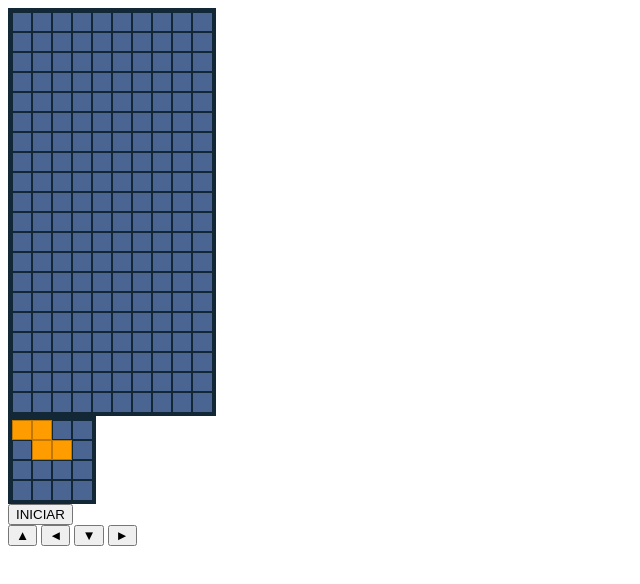
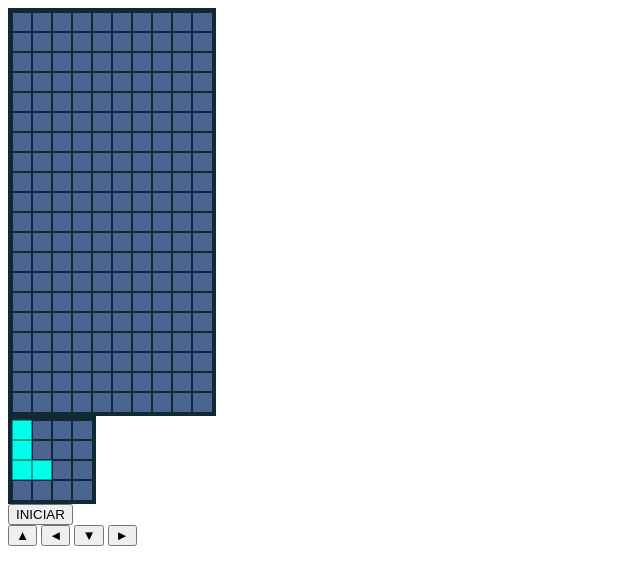
Before and after one commit to ZahidN09/tetris, a plain HTML site: page index.html in a window 1280 px wide. Both pictures are taken after a click on the button "INICIAR". Shown: the whole page, without its empty margins (0-640 px from the left). Drawn offline with Linux system fonts and the light colour scheme.

Commit message:
Generar pieza aleatoria al precionar Inicio, actualizar pantalla

```diff
--- a/index.html
+++ b/index.html
@@ -12,12 +12,12 @@
     <canvas id="siguientePieza" width="80" height="80"></canvas>
     <div class="controls-section">
 
-        <button class="botonControl btn-start" onclick="start()">INICIAR</button>
+        <button class="botonControl btn-start" onclick="actualizarPantalla()">INICIAR</button>
         <div class="d-pad-keyboard">
-            <button class="botonControl up" onclick="moverArriba()">▲</button>
-            <button class="botonControl left" onclick="moverIzquierda()">◄</button>
-            <button class="botonControl down" onclick="moverAbajo()">▼</button>
-            <button class="botonControl right" onclick="moverDerecha()">►</button>
+            <button class="botonControl up">▲</button>
+            <button class="botonControl left">◄</button>
+            <button class="botonControl down">▼</button>
+            <button class="botonControl right">►</button>
         </div>
 
     </div>
--- a/tetris.js
+++ b/tetris.js
@@ -8,19 +8,28 @@ const FILAS_P = ALTO_CANVA_P / LADO_SECCION;
 const COLUMNAS_S = ANCHO_CANVA_S / LADO_SECCION;
 const FILAS_S = ALTO_CANVA_S / LADO_SECCION;
 
-const PIEZA_1 = [[1, 0, 0,0], [1, 0, 0, 0], [1, 0, 0, 0], [1, 0, 0, 0], "#ff0000", "#a80000"];
-const PIEZA_2 = [[1, 1, 0,0], [1, 1, 0, 0], [0, 0, 0, 0], [0, 0, 0, 0], "#f2ff00", "#aeb700"];
-const PIEZA_3 = [[1, 1, 0,0], [1, 0, 0, 0], [1, 0, 0, 0], [0, 0, 0, 0], "#48ff00", "#34b900"];
-const PIEZA_4 = [[1, 0, 0,0], [1, 0, 0, 0], [1, 1, 0, 0], [0, 0, 0, 0], "#00ffea", "#009b8e"];
-const PIEZA_5 = [[1, 0, 0,0], [1, 1, 0, 0], [1, 0, 0, 0], [0, 0, 0, 0], "#c800ff", "#54009e"];
-const PIEZA_6 = [[0, 1, 1,0], [1, 1, 0, 0], [0, 0, 0, 0], [0, 0, 0, 0], "#ff00cc", "#b3008f"];
-const PIEZA_7 = [[1, 1, 0,0], [0, 1, 1, 0], [0, 0, 0, 0], [0, 0, 0, 0], "#ff9d00", "#c07700"];
-const PIEZAS = [PIEZA_1,PIEZA_2,PIEZA_3,PIEZA_4,PIEZA_5,PIEZA_6,PIEZA_7];
+const PIEZA_1 = [[1, 0, 0, 0], [1, 0, 0, 0], [1, 0, 0, 0], [1, 0, 0, 0], "#ff0000", "#a80000"];
+const PIEZA_2 = [[1, 1, 0, 0], [1, 1, 0, 0], [0, 0, 0, 0], [0, 0, 0, 0], "#f2ff00", "#aeb700"];
+const PIEZA_3 = [[1, 1, 0, 0], [1, 0, 0, 0], [1, 0, 0, 0], [0, 0, 0, 0], "#48ff00", "#34b900"];
+const PIEZA_4 = [[1, 0, 0, 0], [1, 0, 0, 0], [1, 1, 0, 0], [0, 0, 0, 0], "#00ffea", "#009b8e"];
+const PIEZA_5 = [[1, 0, 0, 0], [1, 1, 0, 0], [1, 0, 0, 0], [0, 0, 0, 0], "#c800ff", "#54009e"];
+const PIEZA_6 = [[0, 1, 1, 0], [1, 1, 0, 0], [0, 0, 0, 0], [0, 0, 0, 0], "#ff00cc", "#b3008f"];
+const PIEZA_7 = [[1, 1, 0, 0], [0, 1, 1, 0], [0, 0, 0, 0], [0, 0, 0, 0], "#ff9d00", "#c07700"];
+const PIEZAS = [PIEZA_1, PIEZA_2, PIEZA_3, PIEZA_4, PIEZA_5, PIEZA_6, PIEZA_7];
 
 function preInicio() {
     dibujarGrid(ctxP, COLUMNAS_P, FILAS_P, LADO_SECCION, "#132837");
     dibujarGrid(ctxS, COLUMNAS_S, FILAS_S, LADO_SECCION, "#132837");
     let pieza_actual = PIEZA_7;
+    dibujarPieza(pieza_actual);
+}
+
+function actualizarPantalla() {
+    limpiarCanva(ctxP);
+    limpiarCanva(ctxS);
+    generarPiezaAleatoria();
+    dibujarGrid(ctxP, COLUMNAS_P, FILAS_P, LADO_SECCION, "#132837");
+    dibujarGrid(ctxS, COLUMNAS_S, FILAS_S, LADO_SECCION, "#132837");
     dibujarPieza(pieza_actual);
 }
 
@@ -34,7 +43,7 @@ function dibujarGrid(contexto, columnas, filas, lado_seccion, color) {
 }
 
 function dibujarPieza(pieza) {
-    for (let i = 0; i < pieza.length - 1; i++) {
+    for (let i = 0; i <= pieza.length - 2; i++) {
         for (let j = 0; j < pieza[i].length; j++) {
             if (pieza[i][j] == 1) {
                 dibujarRectangulo(ctxS, j * LADO_SECCION, i * LADO_SECCION, LADO_SECCION, LADO_SECCION, pieza.at(-1));
@@ -43,3 +52,8 @@ function dibujarPieza(pieza) {
         }
     }
 }
+
+function generarPiezaAleatoria() {
+    let i = generarAleatorio(0, PIEZAS.length-1);
+    pieza_actual = PIEZAS[i];
+}
--- a/utilitarios.js
+++ b/utilitarios.js
@@ -25,3 +25,9 @@ function mostarEnSpanTxt(idComponente, valor) {
     let cmp = document.getElementById(idComponente);
     cmp.textContent = valor;
 }
+
+function generarAleatorio(min, max) {
+    let random = Math.random();
+    let numero = Math.floor(random * (max - min + 1)) + min;
+    return numero;
+}
```
